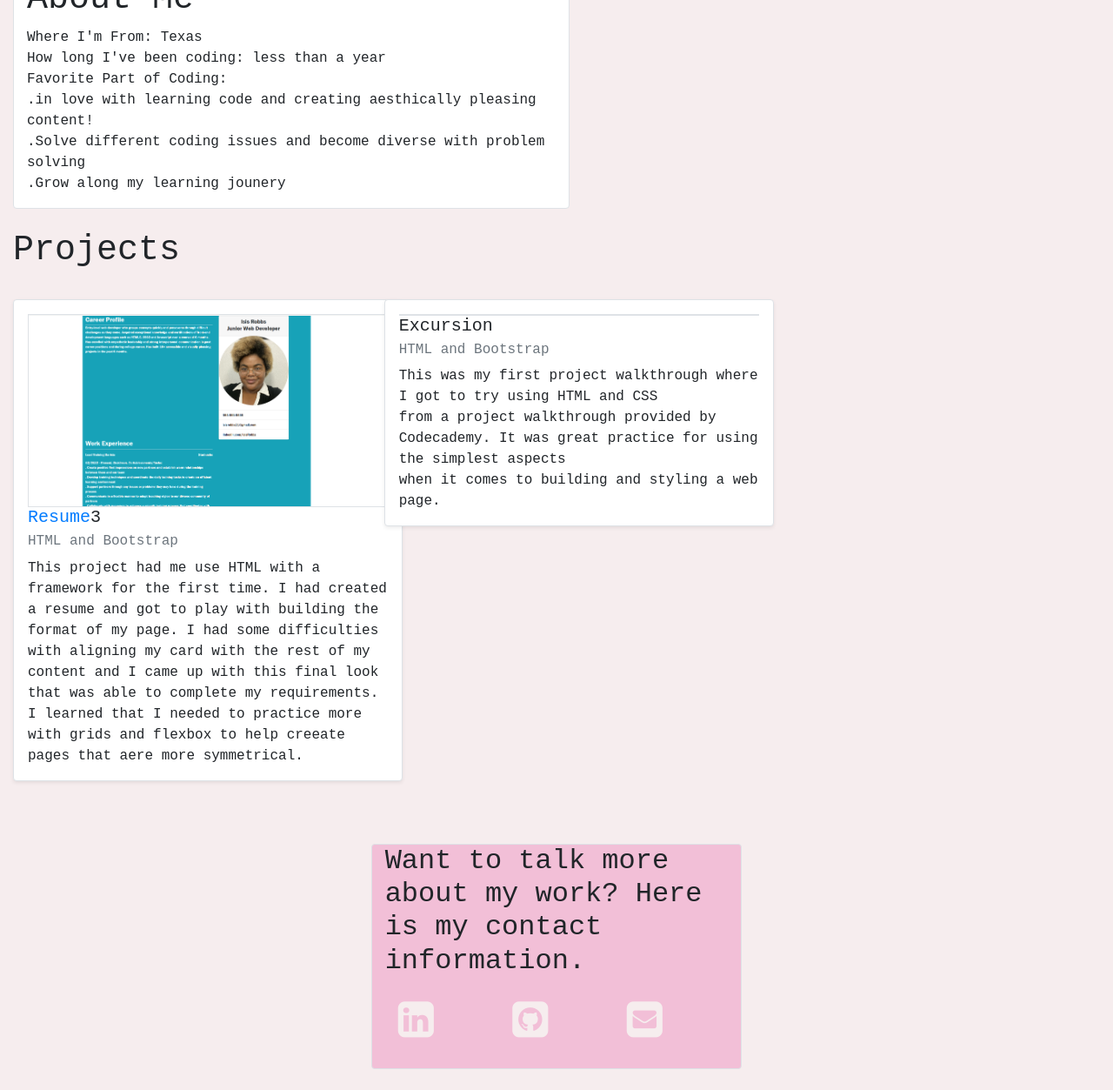
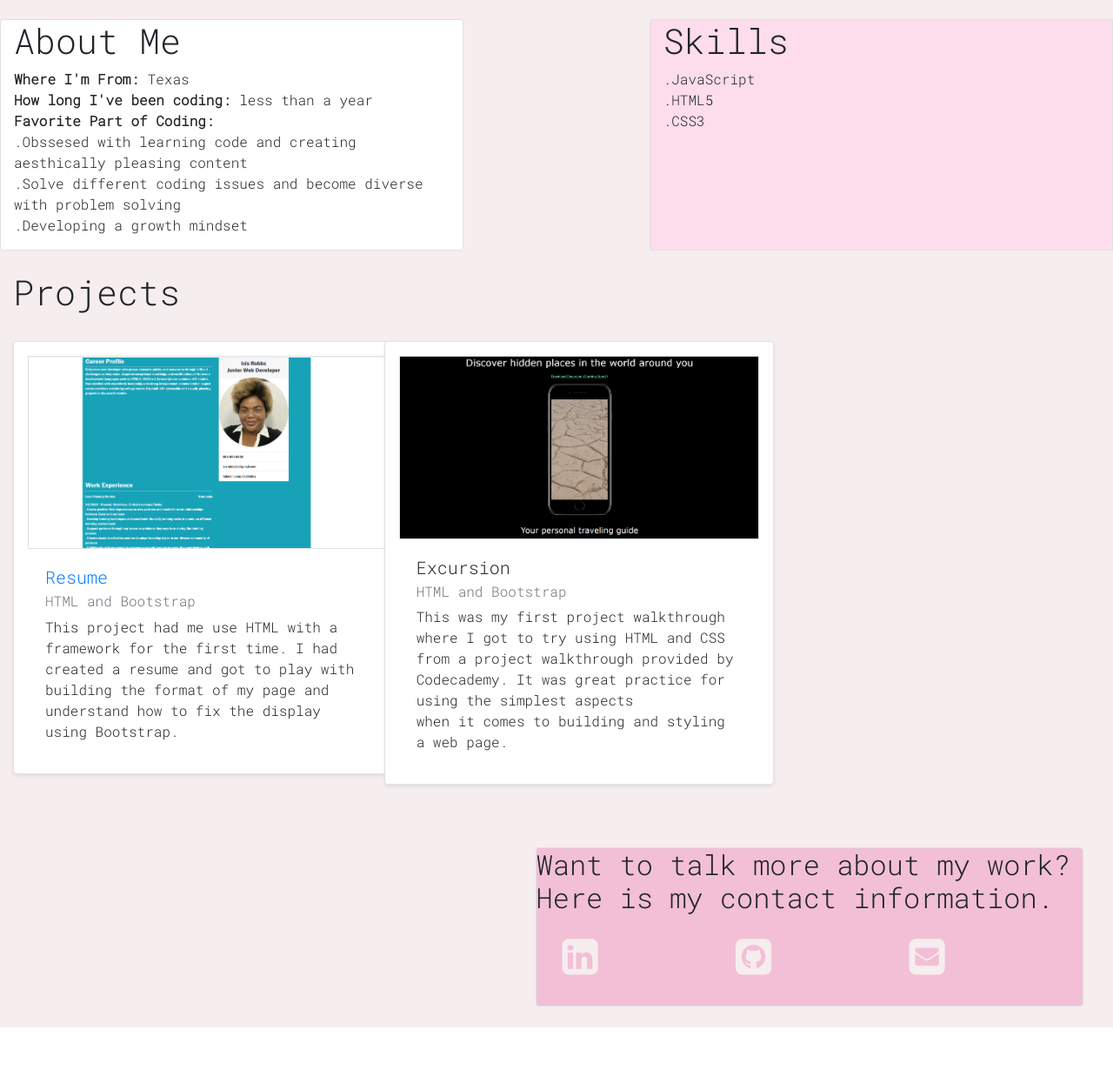
Before and after one commit to IsisRobbs/Official-Web-Portfolio, a plain HTML site: page index.html in a window 1280 px wide. Shown: the part 398-1651 px from the top of the page at 87% size. After the commit the page ends 1579 px from the top, so only its background shows below. Drawn offline with nearby package versions, Linux system fonts and the light colour scheme.

Commit message:
Add skills section and work on page reponsiveness

```diff
--- a/index.html
+++ b/index.html
@@ -8,13 +8,15 @@
     <link rel="stylesheet" href="https://cdn.jsdelivr.net/npm/bootstrap@4.3.1/dist/css/bootstrap.min.css"
     integrity="sha384-ggOyR0iXCbMQv3Xipma34MD+dH/1fQ784/j6cY/iJTQUOhcWr7x9JvoRxT2MZw1T" crossorigin="anonymous">
     <link rel="stylesheet" href="https://cdnjs.cloudflare.com/ajax/libs/font-awesome/4.7.0/css/font-awesome.min.css">
+    <link rel="preconnect" href="https://fonts.googleapis.com"><link rel="preconnect" href="https://fonts.gstatic.com" crossorigin>
+    <link href="https://fonts.googleapis.com/css2?family=Roboto+Mono:wght@300&display=swap" rel="stylesheet">
 </head>
 <body>
-    <div class="container-fluid" style="background-color: #f6edee; font-family:'Courier New', Courier, monospace">
+    <div class="container-fluid" style="background-color: #f6edee; font-family:Roboto Mono;">
         <!-- Page Header -->
     <header class="wrapper jumbotron border rounded justify-content-center py-0 mb-4" style="background-color:#f2bfd7">
         <div class="row py-0">
-        <h1 class="py-2 col-md-9">Hi, I'm Isis! Nice to meet you!
+        <h1 class="py-2 col-md-9">Hi, I'm Isis Robbs. Nice to meet you!
         </h1>
         <h3 class="col-md-9 py-2 text-muted" style=""> Jr. Web Developer
         </h3>
@@ -22,16 +24,23 @@
     </div>
     </header>
     <!-- About Me Section -->
-    <div class="col bg-white border rounded" style="width: 40rem">
+    <div class="row">
+    <div class="col-lg-5 col-sm-12 bg-white border rounded">
         <h1>About Me</h1>
        <p>
-       Where I'm From: Texas<br>
-       How long I've been coding: less than a year<br>
-       Favorite Part of Coding: <br>
-       .in love with learning code and creating aesthically pleasing content!<br>
+       <strong>Where I'm From:</strong> Texas<br>
+    <strong>How long I've been coding:</strong> less than a year<br>
+    <strong>Favorite Part of Coding:</strong> <br>
+       .Obssesed with learning code and creating aesthically pleasing content<br>
        .Solve different coding issues and become diverse with problem solving <br>
-       .Grow along my learning jounery
+       .Developing a growth mindset
        </p>
+    </div>
+    <div class="col-2"></div>
+    <div class="col-lg-5 col-sm-12 border" style="background-color:#fddceb;">
+        <h1>Skills</h1>
+        <p>.JavaScript<br> .HTML5<br> .CSS3<br></p>
+    </div>
     </div>
     <!-- Project Section Cards-->
     <h1 class="py-4">Projects</h1>
@@ -39,22 +48,21 @@
         <div class="col-lg-4 col-md-6 col-sm-12">
             <!-- Resume Card -->
     <div class="card shadow-sm p-3 mb-5 bg-white rounded border" style="width: 28rem;">
-      <img class="border border-box" src="assets/images/online_resume1.png"
-        <div class="card-body">
-            <h5 class="card-title"><a href="https://isisrobbs.github.io/test-deployment/">Resume</a>3</h5>
+      <img class="border border-box" src="assets/images/online_resume1.png">
+      <div class="card-body">
+             <h5 class="card-title"><a href="https://isisrobbs.github.io/test-deployment/">Resume</a></h5>
                 <h6 class="card-subtitle mb-2 text-muted">HTML and Bootstrap</h6>
             <p class="card-text">This project had me use HTML with a framework for the first time.
-                 I had created a resume and got to play with building the format of my page.
-                I had some difficulties with aligning my card with the rest of my content and
-                I came up with this final look that was able to complete my requirements.
-                 I learned that I needed to practice more with grids and flexbox to help creeate pages
-                that aere more symmetrical.</p>
+                 I had created a resume and got to play with building the format of my page and understand how to
+                 fix the display using Bootstrap.
+                </p>
       </div>
+    </div>
     </div>
     <!-- Excursion Project Card-->
     <div class="col-lg-4 col-md-6 col-sm-12">
       <div class="card shadow-sm p-3 mb-5 bg-white rounded border" style="width: 28rem;">
-        <img class="border border-box" src=""
+        <img class="border border-box" src="assets/images/excursion-picture.png">
           <div class="card-body">
               <h5 class="card-title">Excursion</h5>
                   <h6 class="card-subtitle mb-2 text-muted">HTML and Bootstrap</h6>
@@ -63,19 +71,17 @@
         when it comes to building and styling a web page.</p>
         </div>
     </div>
-    </div>
+</div>
     <div class="row">
-        <div class="col-4">
-        </div>
-        <div class="col-lg-4 col-12 d-flex flex-column justify-content-center align-center border border-box rounded my-4" style="background-color:#f2bfd7">
-          <h2>Want to talk more about my work? Here is my contact information.</h2>
+        <div class="col-lg col-sm-1"></div>
+        <div class="col-lg-6 col-md-10 d-inline-flex flex-column justify-content-center border border-box rounded my-4 pb-0 w-100" style="background-color:#f2bfd7">
+          <h2 class="row">Want to talk more about my work? Here is my contact information.</h2>
             <div class="btn-group py-3 mb-3" role="group" aria-label="Basic example">
-             <i class="col-4 fa fa-linkedin-square align-center" button type="button" style="font-size:48px;color:#f6edee"></i>
-             <i class="col-4 fa fa-github-square align-center" button type="button" style="font-size:48px;color:#f6edee"></i>
+                <a href="https://www.linkedin.com/in/isis-robbs-863b85186"></a>
+                <i class="col-4 fa fa-linkedin-square align-center" button type="button" style="font-size:48px;color:#f6edee"></i>
+                <a href="https://github.com/IsisRobbs"></a><i class="col-4 fa fa-github-square align-center" button type="button" style="font-size:48px;color:#f6edee"></i>
              <i class="col-4 fa fa-envelope-square align-center" button type="button" style="font-size:48px;color:#f6edee"></i>
             </div>
-        </div>
-        <div class="col-4">
         </div>
 </div>
 </body>
```
Also changed, not shown: assets/images/excursion-picture.png (added).
